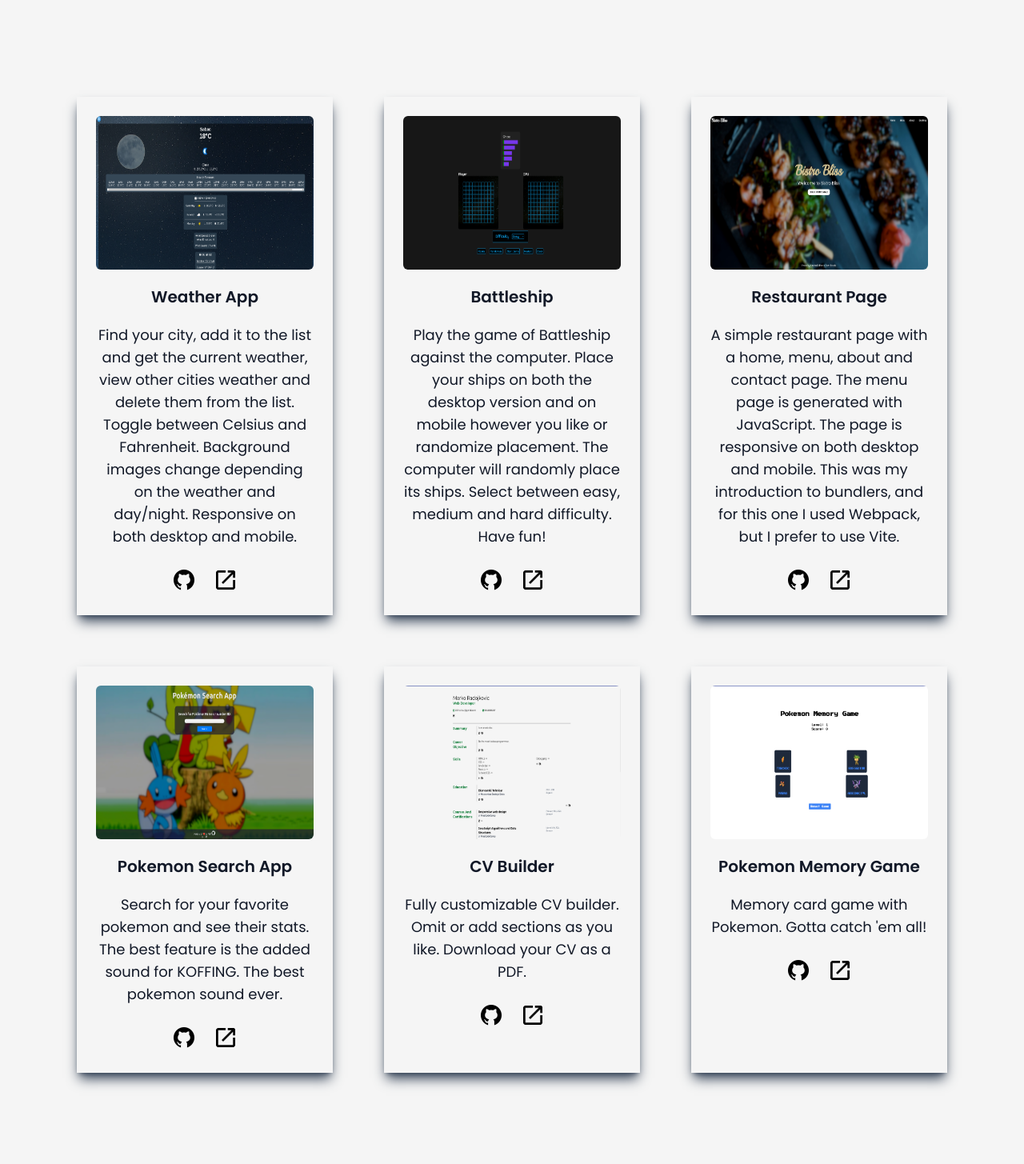
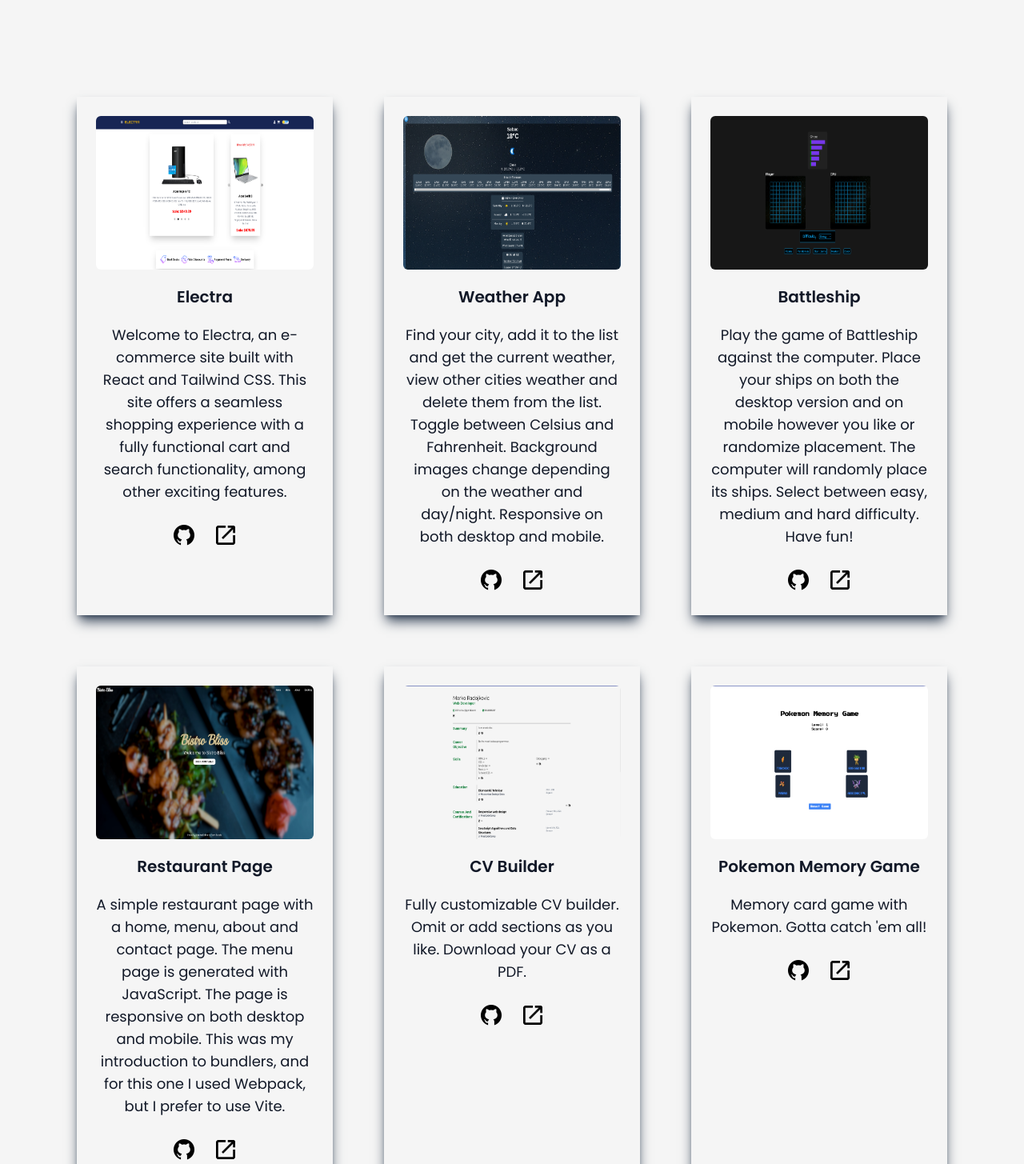
Before and after one commit to 00mark0/homepage, a React (Vite) app: page / in a window 1280 px wide. Shown: the part 1315-2770 px from the top of the page at 80% size. Built offline with nearby package versions, Linux system fonts and the light colour scheme.

Commit message:
added a new project

```diff
--- a/src/components/projects.jsx
+++ b/src/components/projects.jsx
@@ -7,7 +7,7 @@ import pokemonSearchApp from "../assets/pokemonSearchApp.png";
 import calculator from "../assets/calculator.png";
 import todoApp from "../assets/todoApp.png";
 import ticTacToe from "../assets/ticTacToe.png";
-import cashRegister from "../assets/cashRegister.png";
+import electra from "../assets/electra.png";
 import pomodoro from "../assets/pomodoro2.0.png";
 import mdPreviewer from "../assets/mdPreviewer.png";
 import cvBuilder from "../assets/cvBuilder.png";
@@ -109,6 +109,14 @@ export default Projects;
 
 const projectsPage1 = [
   {
+    screenshot: electra,
+    name: "Electra",
+    description:
+      "Welcome to Electra, an e-commerce site built with React and Tailwind CSS. This site offers a seamless shopping experience with a fully functional cart and search functionality, among other exciting features.",
+    repoLink: "https://github.com/00mark0/ecommerce-site.git",
+    siteLink: "https://electra-ecommerce.netlify.app/",
+  },
+  {
     screenshot: weatherApp,
     name: "Weather App",
     description:
@@ -132,14 +140,7 @@ const projectsPage1 = [
     repoLink: "https://github.com/00mark0/odin-project---restaurant-page.git",
     siteLink: "https://00mark0.github.io/odin-project---restaurant-page/",
   },
-  {
-    screenshot: pokemonSearchApp,
-    name: "Pokemon Search App",
-    description:
-      "Search for your favorite pokemon and see their stats. The best feature is the added sound for KOFFING. The best pokemon sound ever.",
-    repoLink: "https://github.com/00mark0/fCC-project---pokemon-search-app.git",
-    siteLink: "https://00mark0.github.io/fCC-project---pokemon-search-app/",
-  },
+
   {
     screenshot: cvBuilder,
     name: "CV Builder",
@@ -181,12 +182,12 @@ const projectsPage2 = [
     siteLink: "https://00mark0.github.io/odin-project---tic-tac-toe/",
   },
   {
-    screenshot: cashRegister,
-    name: "Cash Register",
+    screenshot: pokemonSearchApp,
+    name: "Pokemon Search App",
     description:
-      "Keep track of how much change to return, and how much money is in the register. This was a fun one.",
-    repoLink: "https://github.com/00mark0/fCC-project---cash-register.git",
-    siteLink: "https://00mark0.github.io/fCC-project---cash-register/",
+      "Search for your favorite pokemon and see their stats. The best feature is the added sound for KOFFING. The best pokemon sound ever.",
+    repoLink: "https://github.com/00mark0/fCC-project---pokemon-search-app.git",
+    siteLink: "https://00mark0.github.io/fCC-project---pokemon-search-app/",
   },
   {
     screenshot: mdPreviewer,
```
Also changed, not shown: src/assets/electra.png (added).
